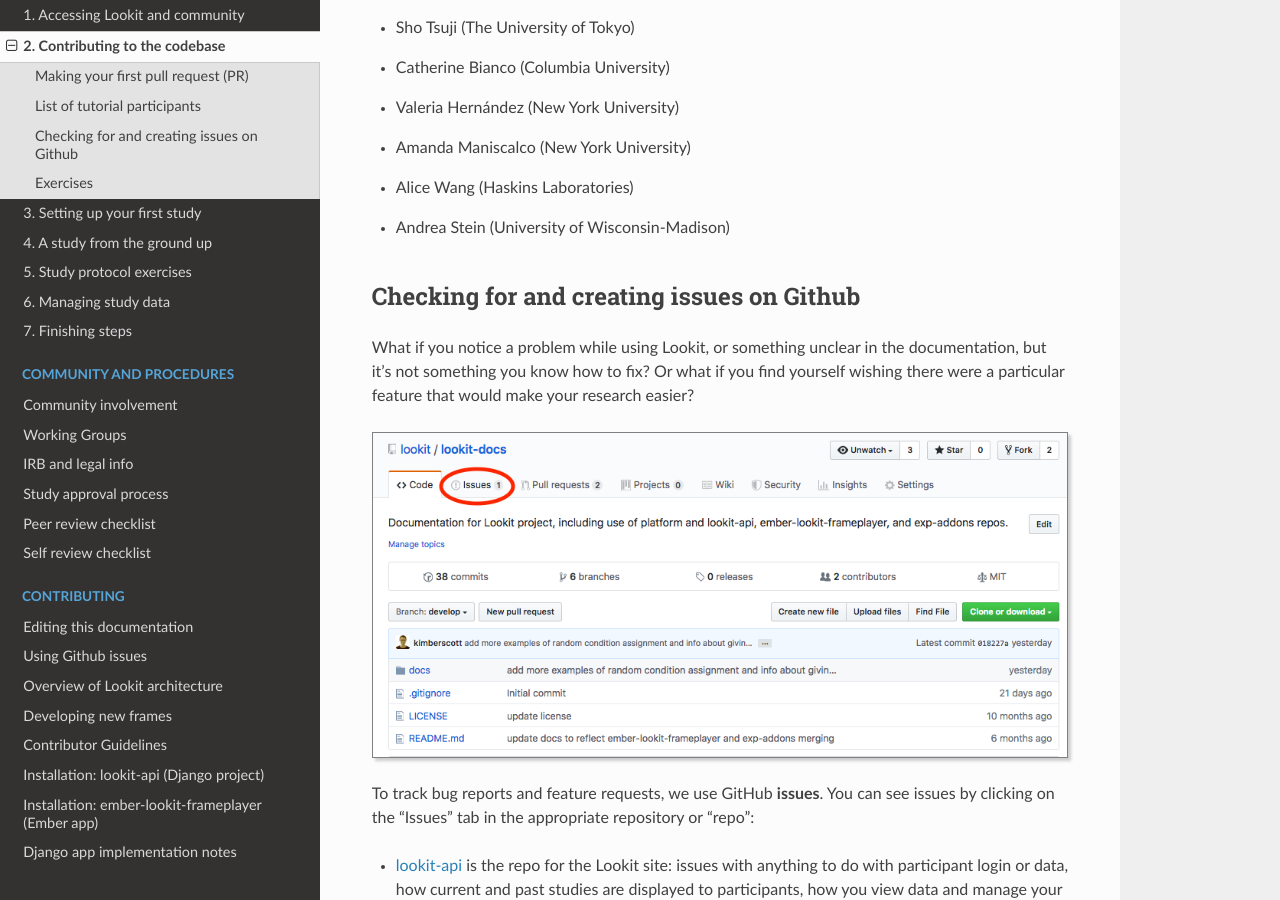
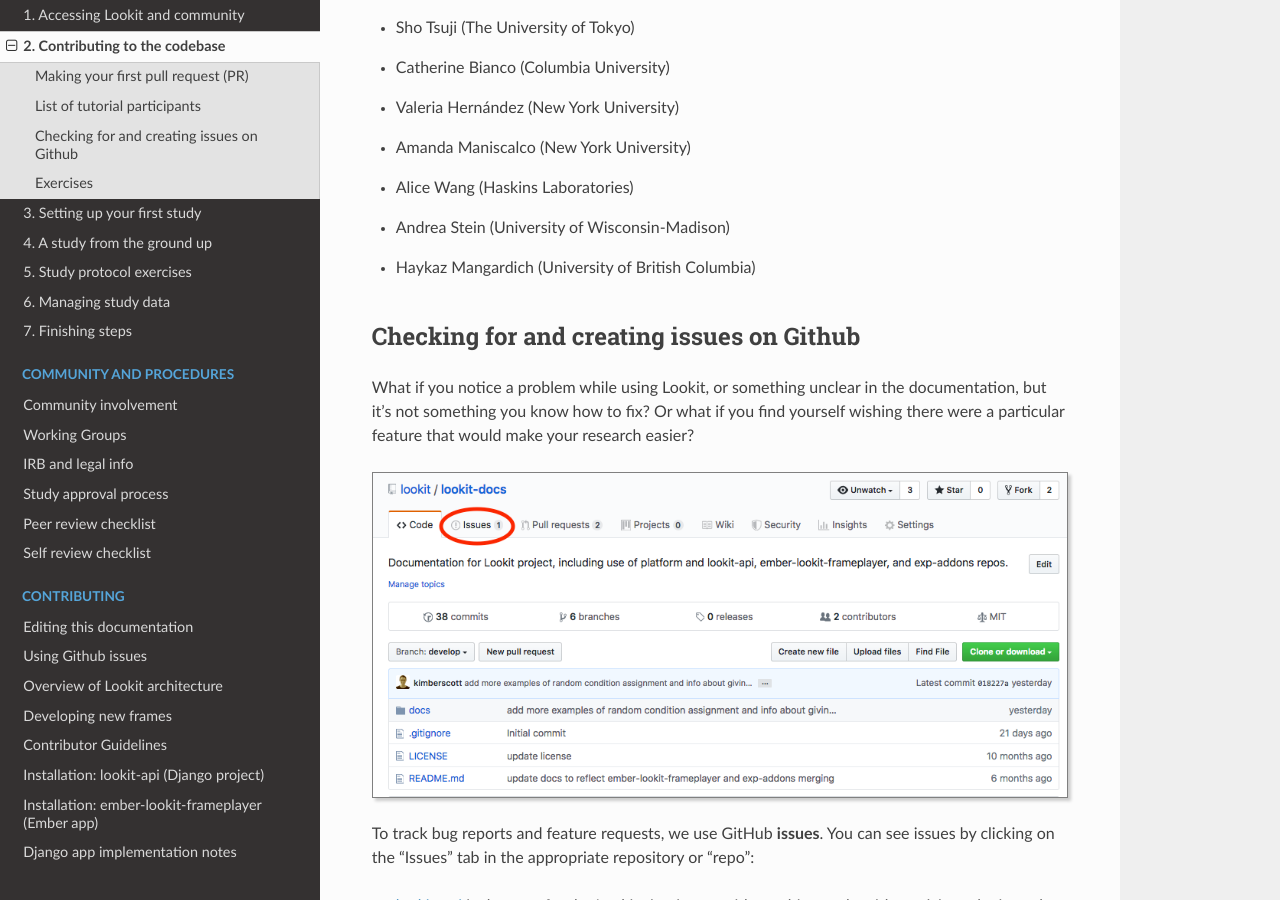
Before and after one commit to lookit/lookit-docs, a Sphinx documentation site: the page built from docs/source/tutorial-contributing.rst, in a window 1280 px wide and 900 px high, scrolled down 9033 px. Built offline with Sphinx 7.4.7 and the Read the Docs theme 2.0.0, drawn with Linux system fonts in a browser that asks for light colours.

Commit message:
Add tutorial participant to list (#155)

```diff
--- a/docs/source/tutorial-contributing.rst
+++ b/docs/source/tutorial-contributing.rst
@@ -189,6 +189,7 @@
 - Amanda Maniscalco (New York University)
 - Alice Wang (Haskins Laboratories)
 - Andrea Stein (University of Wisconsin-Madison)
+- Haykaz Mangardich (University of British Columbia)
 
 .. _Github issues overview:
 
```
